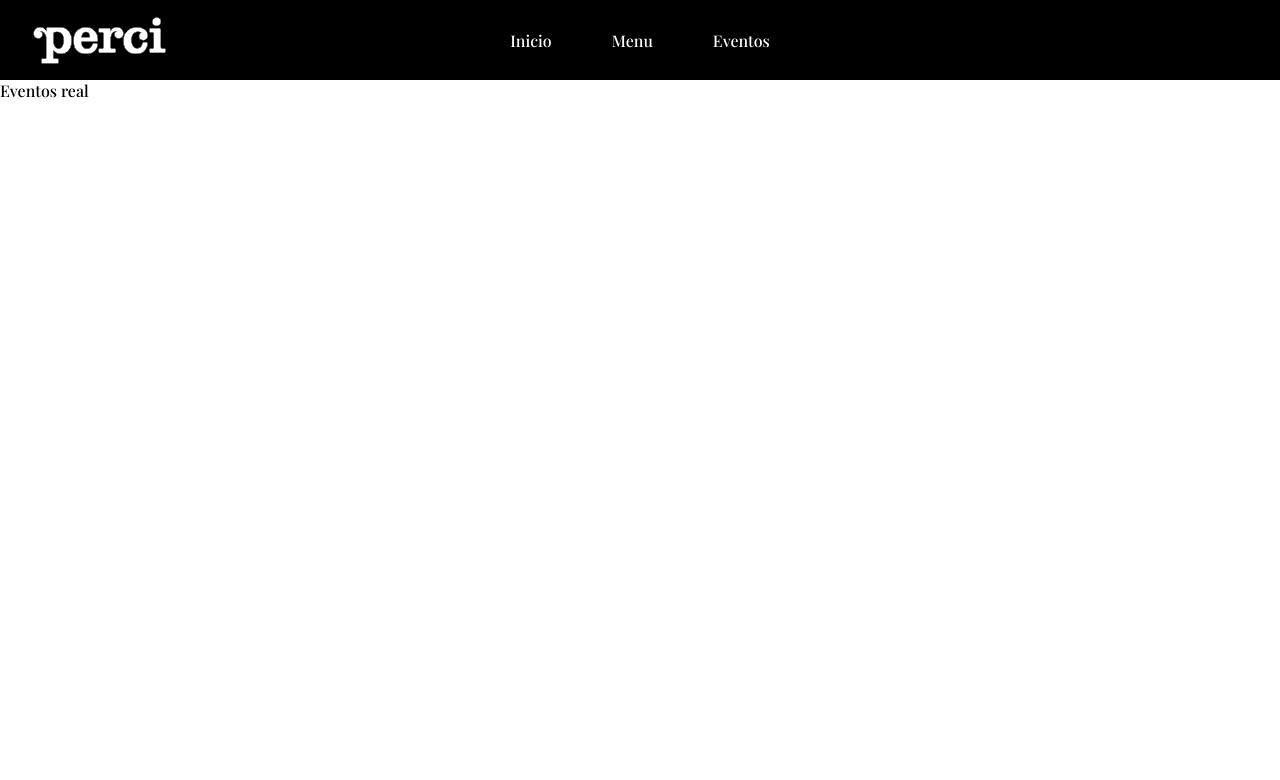
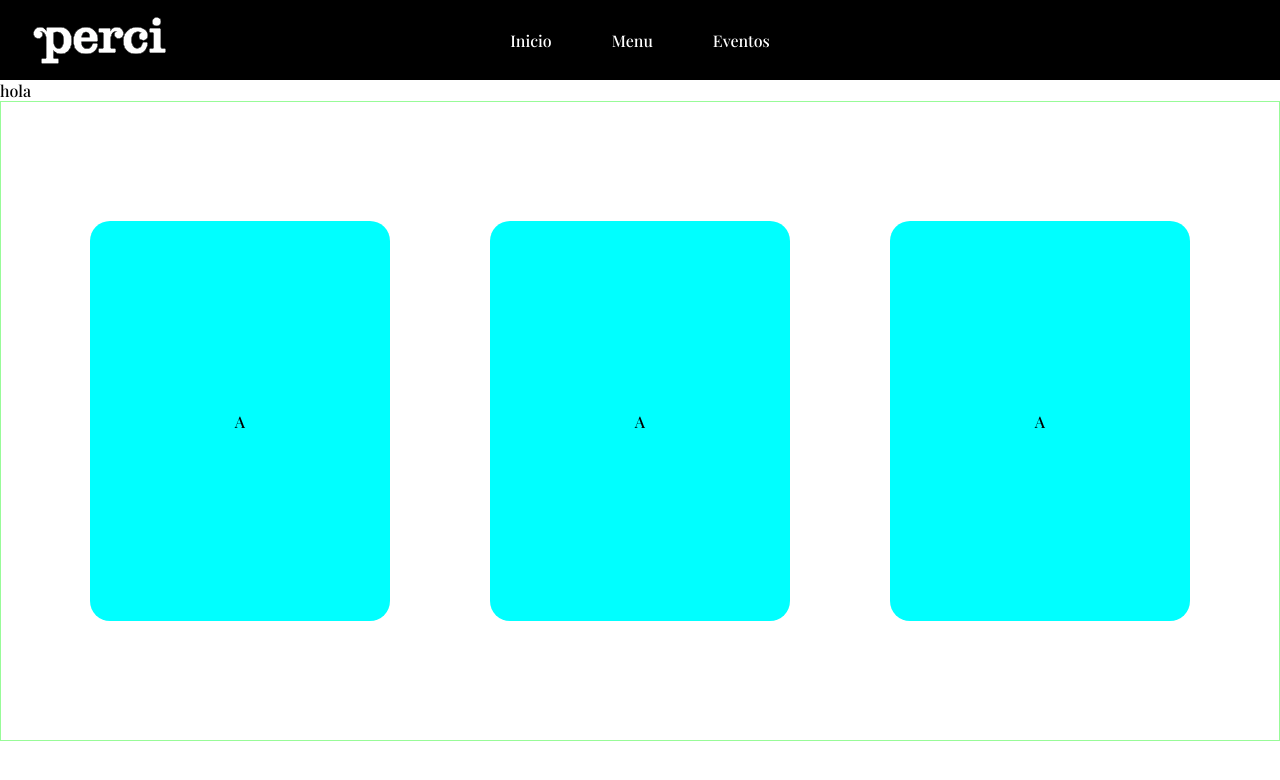
Before and after one commit to Manolox1/perci_page, a React (Vite) app: page /eventos in a window 1280 px wide. Shown: the top 780 px of the page. Built offline with nearby package versions, Linux system fonts and the light colour scheme; a web font is replaced by a local one.

Commit message:
cosas de eventos

```diff
--- a/src/components/Eventos.jsx
+++ b/src/components/Eventos.jsx
@@ -1,8 +1,12 @@
-
+import Cards_event from "./Eventos_content/Cards_event"
+import Events_title from "./Eventos_content/Events_title"
 
 const Eventos = () => {
     return (
-        <div>Eventos real</div>
+        <div>
+            <Events_title/>
+            <Cards_event/>
+        </div>
     )
 }
 
--- /dev/null
+++ b/src/components/Eventos_content/Cards_event.css
@@ -0,0 +1,67 @@
+.grid_card_event{
+    display: flex;
+    justify-content: center;
+    align-items: center;
+    min-height: 80vh;
+    border: 1px solid palegreen;
+}
+
+.card_event{
+    width: 300px;
+    height: 400px;
+    position: relative;
+    margin: 0 50px;
+    cursor: pointer;
+}
+
+.card_event div{
+    position: absolute;
+    width: 100%;
+    height: 100%;
+    display: flex;
+    justify-content: center;
+    align-items: center;
+    backface-visibility: hidden;
+    border-radius: 20px;
+    transition: 1s;
+}
+
+.card_event .front{
+    background-color: aqua;
+    transform: perspective(500px) rotateY(0deg);
+}
+
+.card_event .back{
+    background-color: blueviolet;
+    transform: perspective(500px) rotateY(180deg);
+}
+
+
+.giro_front{
+    transform: perspective(500px) rotateY(180deg);
+}
+
+.giro_back{
+    background-color: blueviolet;
+    transform: perspective(500px) rotateY(360deg);
+}
+
+
+@media (max-width:480px) {
+    .grid_card_event{
+        display: flex;
+        flex-direction: column;
+        justify-content: center;
+        align-items: center;
+        min-height: 80vh;
+        border: 1px solid palegreen;
+    }
+
+    .card_event{
+        width: 300px;
+        height: 400px;
+        position: relative;
+        margin: 50px 50px;
+        cursor: pointer;
+    }
+}
--- a/src/components/Eventos_content/Cards_event.jsx
+++ b/src/components/Eventos_content/Cards_event.jsx
@@ -0,0 +1,40 @@
+
+import "./Cards_event.css"
+
+const Cards_event = () => {
+
+    function girar(e) {
+        e.preventDefault()
+        const carta = e.currentTarget
+        if (carta.children[0].className =="front" && carta.children[1].className =="back"){
+            carta.children[0].className = "giro_front"
+            carta.children[1].className = "giro_back"
+        }else{
+            carta.children[0].className = "front"
+            carta.children[1].className = "back"
+        }
+    }
+
+    return (
+        <div className="card_event_container">
+            <div className="grid_card_event">
+                <div className="card_event" id="cards" onClick={girar}>
+                    <div className="front">A</div>
+                    <div className="back">
+                        <h1></h1>
+                    </div>
+                </div>
+                <div className="card_event" id="cards" onClick={girar}>
+                    <div className="front">A</div>
+                    <div className="back">B</div>
+                </div>
+                <div className="card_event" id="cards" onClick={girar}>
+                    <div className="front">A</div>
+                    <div className="back">B</div>
+                </div>
+            </div>
+        </div>
+    )
+}
+
+export default Cards_event
--- a/src/components/Eventos_content/Events_title.jsx
+++ b/src/components/Eventos_content/Events_title.jsx
@@ -0,0 +1,10 @@
+
+const Events_title = () => {
+    return (
+        <div className="event_cont">
+            hola
+        </div>
+    )
+}
+
+export default Events_title
--- a/src/components/styles/Modal_menu.css
+++ b/src/components/styles/Modal_menu.css
@@ -143,7 +143,7 @@
     .img_and_descript ul{
         font-size: 20px;
         display: grid;
-        grid-template-columns: repeat(auto-fill, minmax(200px, 1fr)); /* Ancho mínimo para un ítem corto */
+        grid-template-columns: repeat(auto-fill, minmax(190px, 1fr)); /* Ancho mínimo para un ítem corto */
         grid-auto-flow: dense; /* Permite que los elementos ocupen el espacio disponible */
         list-style-type: none;
         gap: 5px;
```
